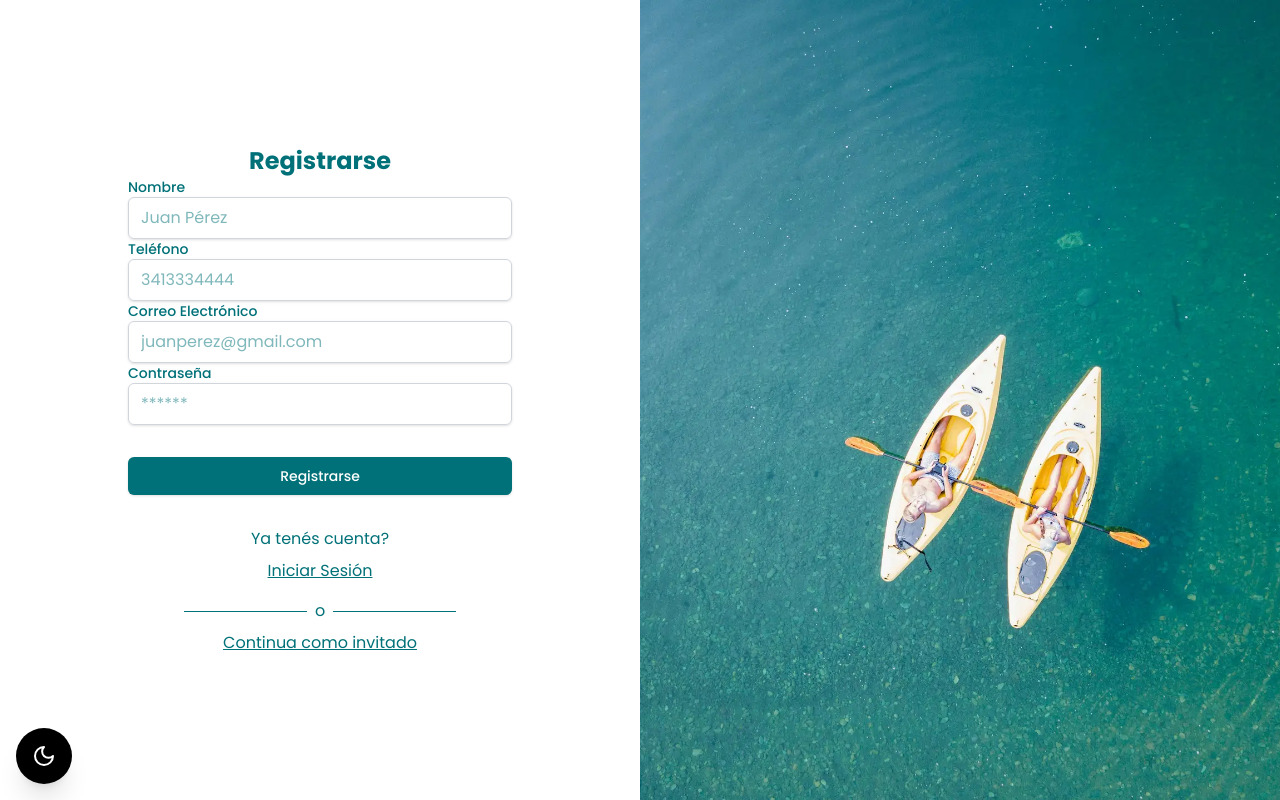
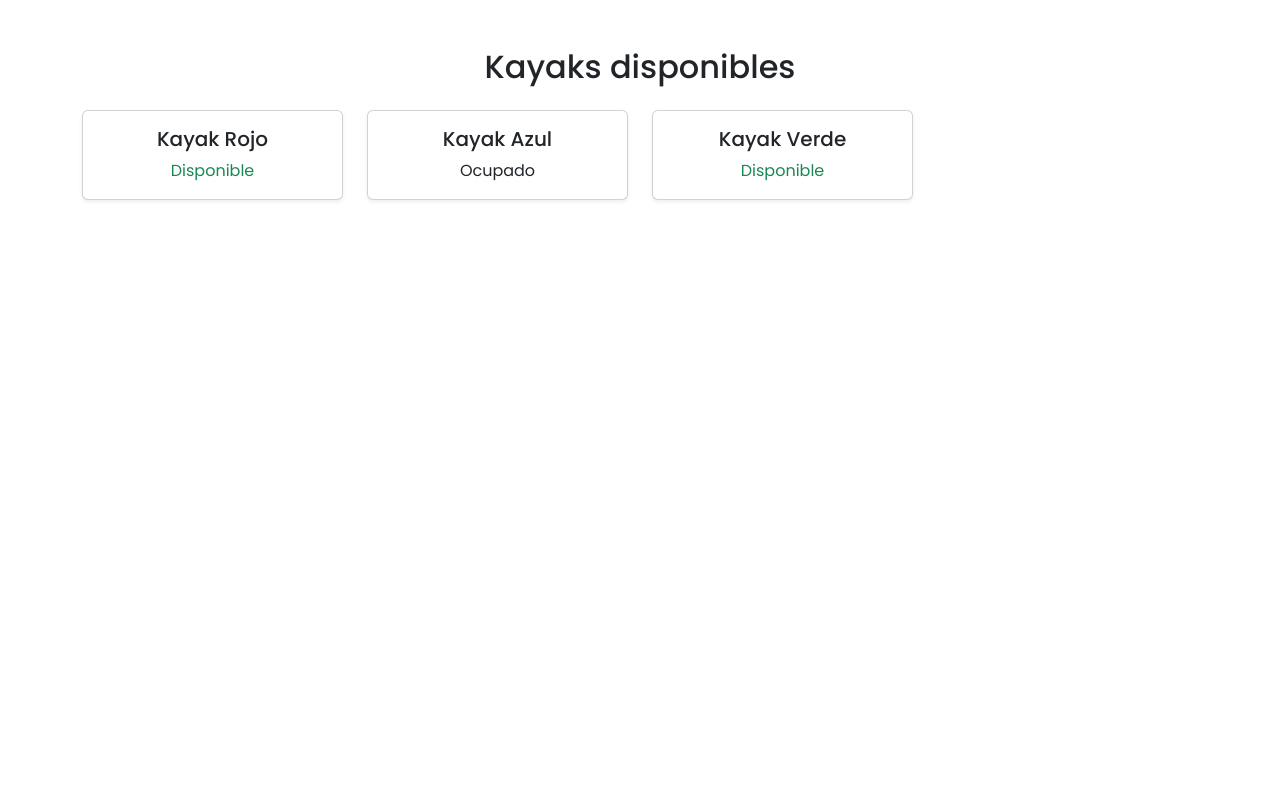
Before and after one commit to francocaivano3/RinconDelRemo-Front, a React (Vite) app: page / in a window 1280 px wide. Built offline with nearby package versions, Linux system fonts and the light colour scheme.

Commit message:
Componente Kayaks disponibles + React Bootstrap

```diff
--- a/package.json
+++ b/package.json
@@ -11,8 +11,10 @@
   },
   "dependencies": {
     "@tailwindcss/vite": "^4.1.3",
+    "bootstrap": "^5.3.6",
     "lucide-react": "^0.503.0",
     "react": "^19.0.0",
+    "react-bootstrap": "^2.10.9",
     "react-dom": "^19.0.0",
     "react-router-dom": "^7.5.0",
     "tailwindcss": "^4.1.3"
--- a/src/App.jsx
+++ b/src/App.jsx
@@ -5,14 +5,16 @@ import ThemeBtn from './components/ThemeBtn/ThemeBtn';
 import LandingPage from './components/pages/landingPage/landingPage';
 import Register from "../src/components/pages/register/Register";
 import Perfil from "./components/pages/perfil/Perfil";
+import GridPerchas from './components/perchasGrid/perchasGrid';
 
 function App() {
   return (
     <ThemeProvider>
-      <Register/>
-      <ThemeBtn/>
+      <GridPerchas/>
    </ThemeProvider>
   );
 }
 
 export default App;
+//<Register/>
+//<ThemeBtn/>
--- /dev/null
+++ b/src/components/perchasGrid/perchasGrid.jsx
@@ -0,0 +1,147 @@
+import React, { useState } from 'react';
+import { Container, Row, Col, Card, Button, Modal, Form } from 'react-bootstrap';
+import 'bootstrap/dist/css/bootstrap.min.css';
+
+const mockKayaks = [
+  { id: 1, nombre: 'Kayak Rojo', estado: 'Disponible', ubicacion: 'Percha 1', capacidad: 2 },
+  { id: 2, nombre: 'Kayak Azul', estado: 'Ocupado', ubicacion: 'Percha 2', capacidad: 1 },
+  { id: 3, nombre: 'Kayak Verde', estado: 'Disponible', ubicacion: 'Percha 3', capacidad: 2 },
+];
+
+function Percha({ kayak, onClick }) {
+  const estadoColor = kayak.estado === 'Disponible' ? 'text-success' : 'text-dark';
+
+  return (
+    <Card onClick={() => onClick(kayak)} className="text-center cursor-pointer shadow-sm hover:shadow-lg">
+      <Card.Body>
+        <Card.Title>{kayak.nombre}</Card.Title>
+        <Card.Text className={estadoColor}>{kayak.estado}</Card.Text>
+      </Card.Body>
+    </Card>
+  );
+}
+
+function MyVerticallyCenteredModal(props) {
+  const kayak = props.kayak;
+
+  return (
+    <Modal
+      {...props}
+      size="lg"
+      aria-labelledby="contained-modal-title-vcenter"
+      centered
+    >
+      <Modal.Header closeButton>
+        <Modal.Title id="contained-modal-title-vcenter">
+          {kayak?.nombre || 'Información del Kayak'}
+        </Modal.Title>
+      </Modal.Header>
+      <Modal.Body>
+        <h4>Estado: {kayak?.estado}</h4>
+        <p>
+          Ubicación: {kayak?.ubicacion} <br />
+          Capacidad: {kayak?.capacidad} personas
+        </p>
+      </Modal.Body>
+      <Modal.Footer>
+        <Button variant="secondary" onClick={props.onHide}>Cerrar</Button>
+        {kayak?.estado === 'Disponible' && (
+          <Button variant="primary" onClick={() => alert(`Reservaste el ${kayak.nombre}`)}>
+            Reservar
+          </Button>
+        )}
+      </Modal.Footer>
+    </Modal>
+  );
+}
+
+function AgregarKayakModal({ show, onHide, onAgregar }) {
+  const [nombre, setNombre] = useState('');
+  const [estado, setEstado] = useState('Disponible');
+  const [capacidad, setCapacidad] = useState(1);
+
+  const handleSubmit = () => {
+    onAgregar({ nombre, estado, capacidad });
+    setNombre('');
+    setEstado('Disponible');
+    setCapacidad(1);
+    onHide();
+  };
+
+  return (
+    <Modal show={show} onHide={onHide} centered>
+      <Modal.Body>
+        <Form>
+          <Form.Group className="mb-3">
+            <Form.Label>Nombre del kayak</Form.Label>
+            <Form.Control type="text" value={nombre} onChange={(e) => setNombre(e.target.value)} placeholder="Ej: Kayak Naranja" />
+          </Form.Group>
+          <Form.Group className="mb-3">
+            <Form.Label>Estado</Form.Label>
+            <Form.Select value={estado} onChange={(e) => setEstado(e.target.value)}>
+              <option value="Disponible">Disponible</option>
+              <option value="Ocupado">Ocupado</option>
+            </Form.Select>
+          </Form.Group>
+          <Form.Group className="mb-3">
+            <Form.Label>Capacidad</Form.Label>
+            <Form.Control type="number" min="1" max="4" value={capacidad} onChange={(e) => setCapacidad(Number(e.target.value))} />
+          </Form.Group>
+        </Form>
+      </Modal.Body>
+      <Modal.Footer>
+        <Button variant="secondary" onClick={onHide}>Cancelar</Button>
+        <Button variant="success" onClick={handleSubmit}>Agregar</Button>
+      </Modal.Footer>
+    </Modal>
+  );
+}
+
+export default function GridPerchas() {
+  const [kayaks, setKayaks] = useState(mockKayaks);
+  const [selectedKayak, setSelectedKayak] = useState(null);
+  const [modalShow, setModalShow] = useState(false);
+  const [modalAgregarShow, setModalAgregarShow] = useState(false);
+
+  const handlePerchaClick = (kayak) => {
+    setSelectedKayak(kayak);
+    setModalShow(true);
+  };
+
+  const handleAgregarKayak = ({ nombre, estado, capacidad }) => {
+    const nuevoKayak = {
+      id: kayaks.length + 1,
+      nombre: nombre || `Kayak ${kayaks.length + 1}`,
+      estado,
+      capacidad,
+      ubicacion: `Percha ${kayaks.length + 1}`
+    };
+    setKayaks([...kayaks, nuevoKayak]);
+  };
+
+  return (
+    <Container className="my-5">
+      <h2 className="mb-4 text-center">Kayaks disponibles</h2>
+
+      <Row xs={1} sm={2} md={3} lg={4} className="g-4">
+        {kayaks.map((kayak) => (
+          <Col key={kayak.id}>
+            <Percha kayak={kayak} onClick={handlePerchaClick} />
+          </Col>
+        ))}
+      </Row>
+
+      <MyVerticallyCenteredModal
+        show={modalShow}
+        onHide={() => setModalShow(false)}
+        kayak={selectedKayak}
+      />
+
+      <AgregarKayakModal
+        show={modalAgregarShow}
+        onHide={() => setModalAgregarShow(false)}
+        onAgregar={handleAgregarKayak}
+      />
+    </Container>
+  );
+}
```
Also changed, not shown: 1 other file (tests, documents, lock files or other folders).
